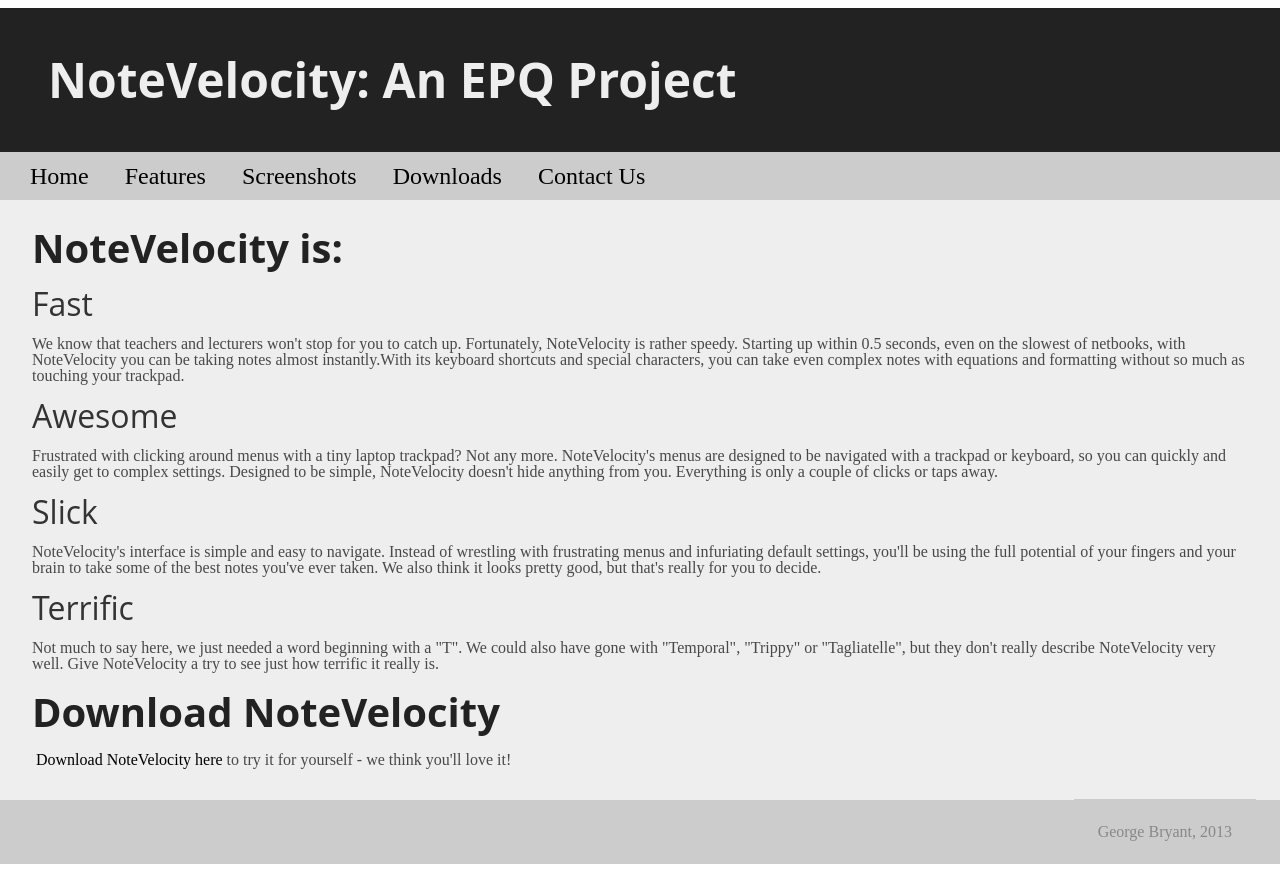
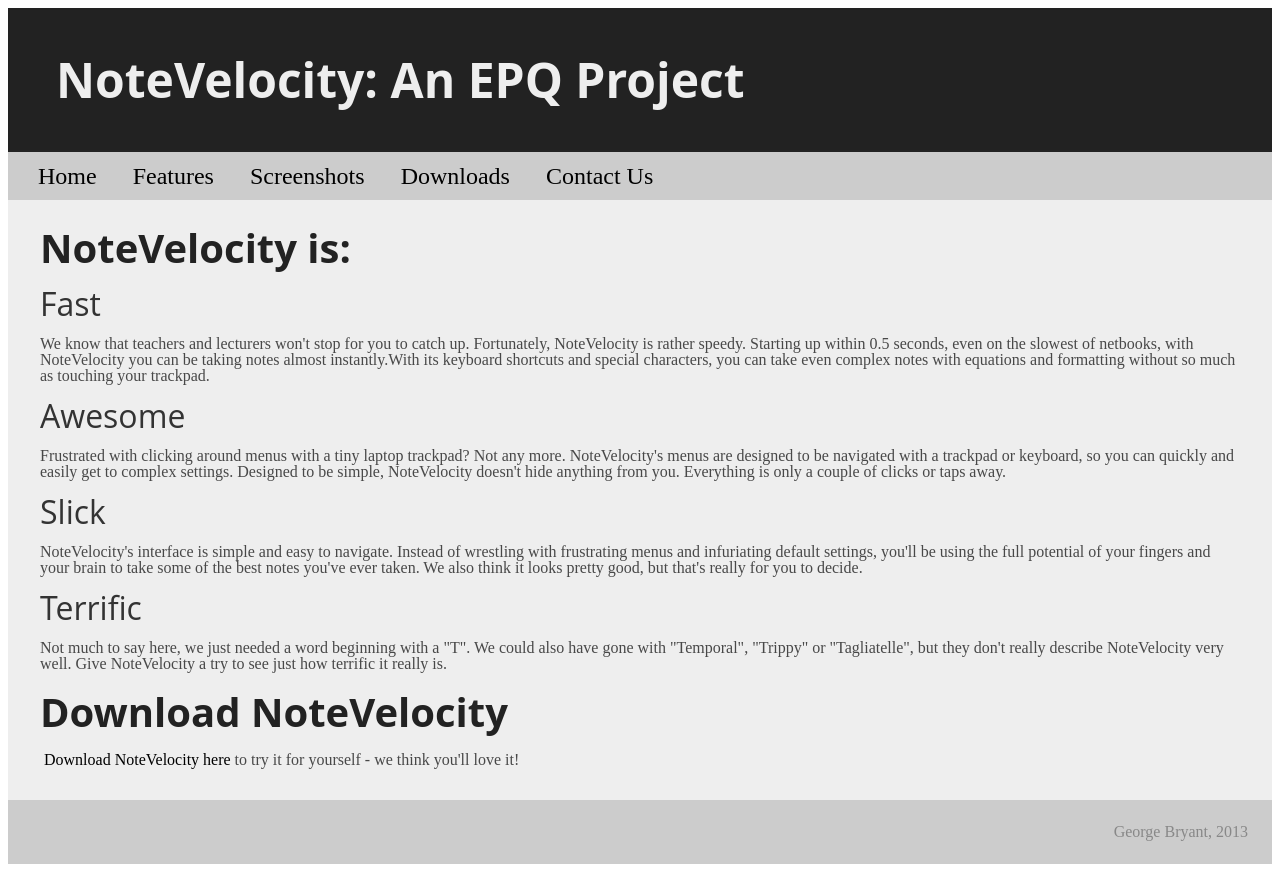
Before and after one commit to Luxtylo/NoteVelocity-Site, a plain HTML site: page index.html in a window 1280 px wide. Drawn offline with Linux system fonts and the light colour scheme.

Commit message:
Fixed weirdness with footer

```diff
--- a/css/styles.css
+++ b/css/styles.css
@@ -1,12 +1,12 @@
 /*Stylesheet for the NoteVelocity website*/
 
 .page {
-	background-color: #CCC;
-
-	margin-top: 0.5em;
+	/*margin-top: 0.5em;*/
 	margin-left: auto;
 	margin-right: auto;
-	margin-bottom: 0.5em;
+	/*margin-bottom: 0.5em;*/
+
+	padding: 0.5em;
 }
 
 .header {
@@ -74,8 +74,13 @@
 
 .footer {
 	padding: 1.5em;
+	padding-bottom: 2.5em;
 
 	background-color: #CCC;
+}
+
+.footerlink {
+	float: right;
 	color: #888;
 
 	font-family: "Source Sans Pro";
@@ -142,13 +147,12 @@ a {
 		text-decoration: none;
 	}
 
-	/*.screenshot {
-		min-width: 400px;
-		max-width: 600px;
-	}*/
-
 	.footer {
 		font-size: 0.9em;
+	}
+
+	.footercontainer {
+		padding-bottom: 2em;
 	}
 
 	h1 {
@@ -184,12 +188,6 @@ a {
 		padding: 0.5em;
 	}
 
-	/*.screenshot {
-		padding: 0.5em;
-		min-width: 200px;
-		max-width: 400px;
-	}*/
-
 	h1 {
 		font-size: 1.5em;
 	}
--- a/index.html
+++ b/index.html
@@ -34,7 +34,7 @@
 				</div>
 			</div>
 			<div class="footer">
-				<a href="http://gbryant.co.uk" class="footer">George Bryant, 2013</a>
+				<a href="http://gbryant.co.uk" class="footerlink">George Bryant, 2013</a>
 			</div>
 		</div>
 	</body>
```
Also changed, not shown: contact.html (+1 -1 lines), download.html (+1 -1 lines), features.html (+1 -1 lines), screenshots.html (+1 -1 lines).
